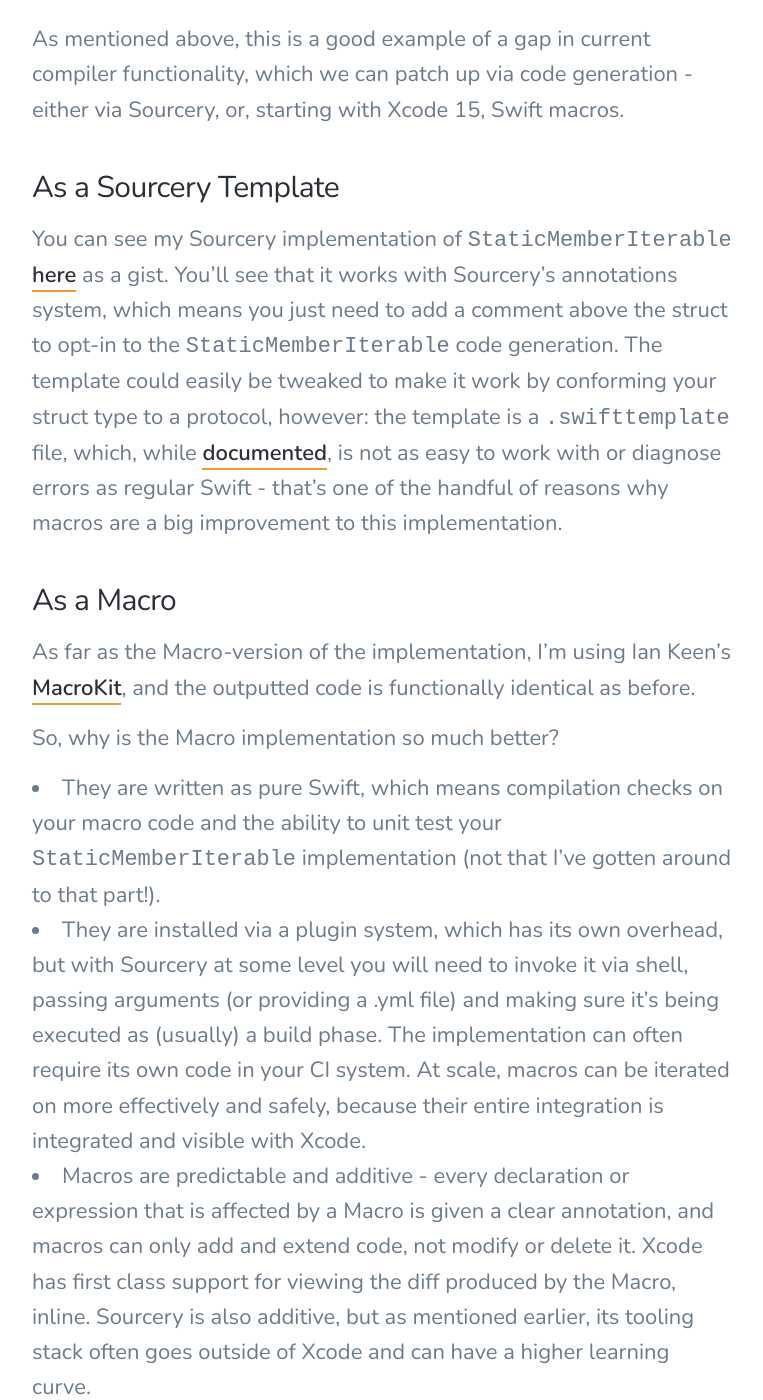
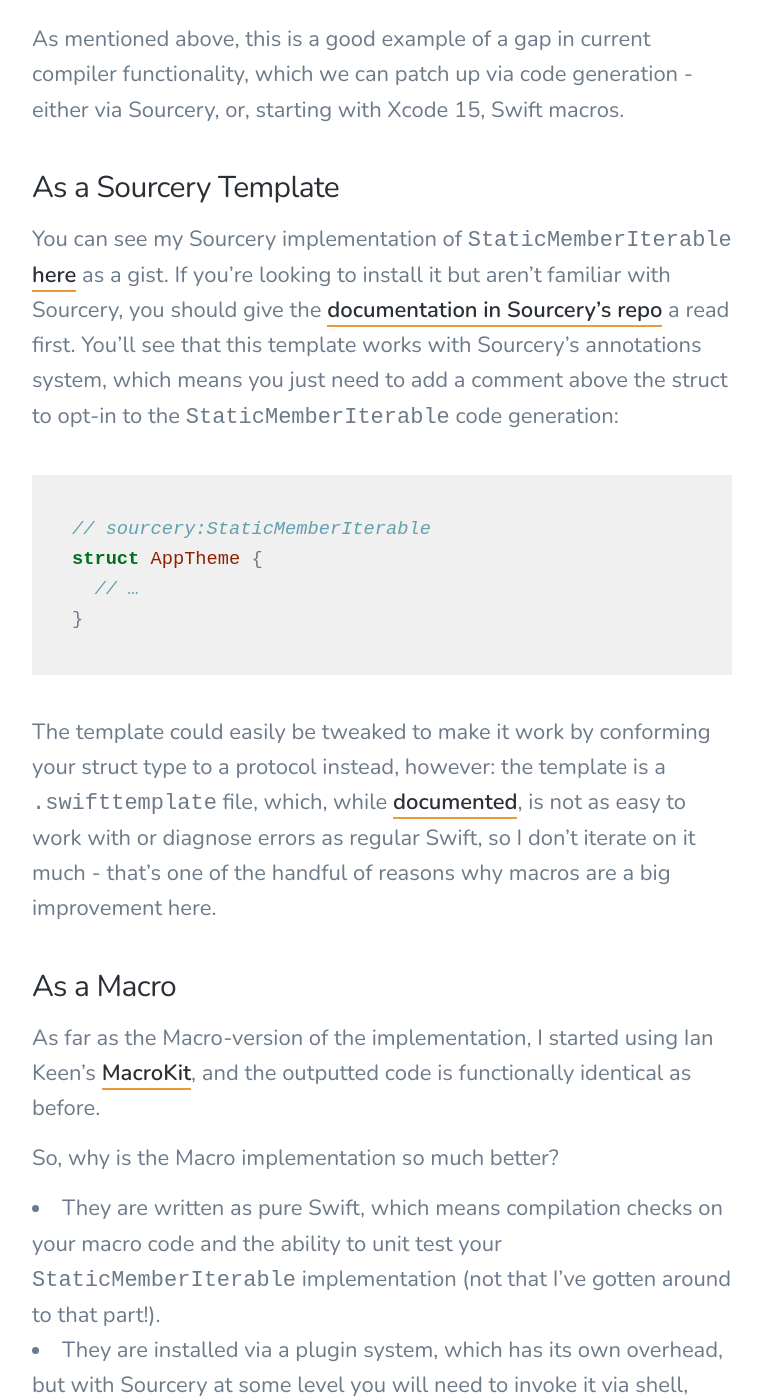
Before and after one commit to nevillco/nevillco.github.io, a Jekyll site: the page built from _posts/2023-07-07-the-first-macro-in-all-of-my-Swift-projects.md, in a window 1280 px wide and 1400 px high, scrolled down 5952 px. Shown: the whole window, without its empty margins (258-1021 px from the left). Built offline with Jekyll 4.4.1, drawn with Linux system fonts in a browser that asks for light colours; nearby versions of some CDN libraries.

Commit message:
Expand on Sourcery section.

````diff
--- a/_posts/2023-07-07-the-first-macro-in-all-of-my-Swift-projects.md
+++ b/_posts/2023-07-07-the-first-macro-in-all-of-my-Swift-projects.md
@@ -99,11 +99,19 @@
 
 ### As a Sourcery Template
 
-You can see my Sourcery implementation of `StaticMemberIterable` [here](https://gist.github.com/nevillco/aec0c67a7457a99fb220336614bc8184) as a gist. You’ll see that it works with Sourcery’s annotations system, which means you just need to add a comment above the struct to opt-in to the `StaticMemberIterable` code generation. The template could easily be tweaked to make it work by conforming your struct type to a protocol, however: the template is a `.swifttemplate` file, which, while [documented](https://github.com/krzysztofzablocki/Sourcery/blob/master/guides/Writing%20templates.md#swift-templates), is not as easy to work with or diagnose errors as regular Swift - that’s one of the handful of reasons why macros are a big improvement to this implementation.
+You can see my Sourcery implementation of `StaticMemberIterable` [here](https://gist.github.com/nevillco/aec0c67a7457a99fb220336614bc8184) as a gist. If you’re looking to install it but aren’t familiar with Sourcery, you should give the [documentation in Sourcery’s repo](https://github.com/krzysztofzablocki/Sourcery) a read first. You’ll see that this template works with Sourcery’s annotations system, which means you just need to add a comment above the struct to opt-in to the `StaticMemberIterable` code generation:
+
+```swift
+// sourcery:StaticMemberIterable
+struct AppTheme {
+  // …
+}
+```
+The template could easily be tweaked to make it work by conforming your struct type to a protocol instead, however: the template is a `.swifttemplate` file, which, while [documented](https://github.com/krzysztofzablocki/Sourcery/blob/master/guides/Writing%20templates.md#swift-templates), is not as easy to work with or diagnose errors as regular Swift, so I don’t iterate on it much - that’s one of the handful of reasons why macros are a big improvement here.
 
 ### As a Macro
 
-As far as the Macro-version of the implementation, I’m using Ian Keen’s [MacroKit](https://github.com/IanKeen/MacroKit), and the outputted code is functionally identical as before.
+As far as the Macro-version of the implementation, I started using Ian Keen’s [MacroKit](https://github.com/IanKeen/MacroKit), and the outputted code is functionally identical as before.
 
 So, why is the Macro implementation so much better?
 * They are written as pure Swift, which means compilation checks on your macro code and the ability to unit test your `StaticMemberIterable` implementation (not that I’ve gotten around to that part!).
````
